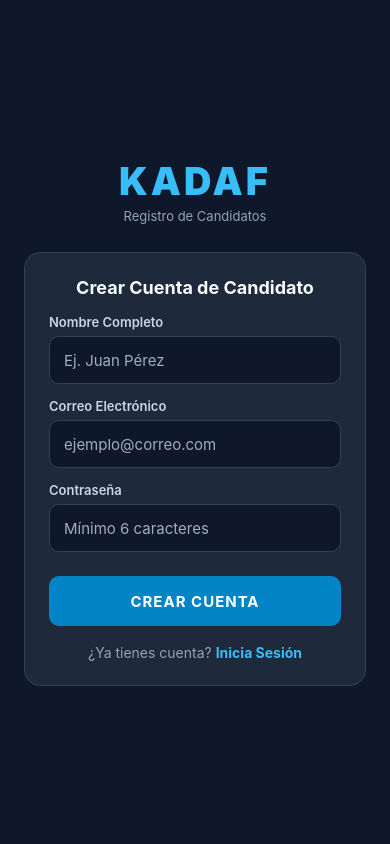
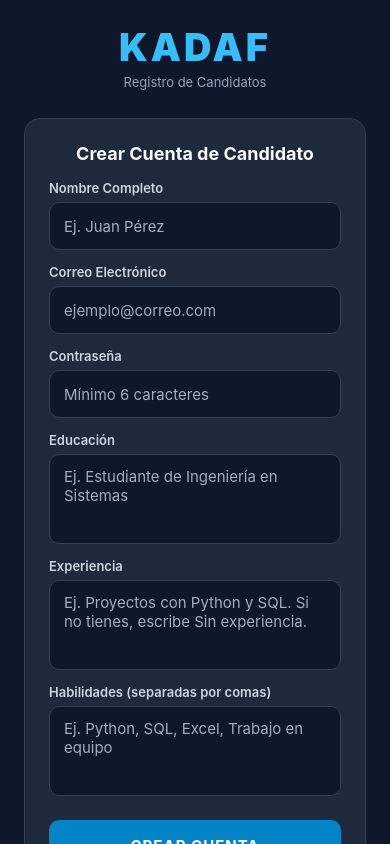
Before and after one commit to AroldoHvTz49/KADAF, a React Native app: screen /Register in a window 390 px wide. Built offline with nearby package versions, Linux system fonts and the light colour scheme.

Commit message:
arreglo de errores

```diff
--- a/screens/PanelReclutadorScreen.tsx
+++ b/screens/PanelReclutadorScreen.tsx
@@ -108,7 +108,7 @@ export default function Reclutador({ navigation }: { navigation: any }) {
 
         <Text style={styles.subtitulo}>Accesos rápidos</Text>
         <View style={styles.accesos}>
-          {['Vacantes', 'Candidatos'].map(nombre => (
+          {['Vacantes', 'Postulaciones'].map(nombre => (
             <Pressable
             key={nombre}
             style={styles.boton}
--- a/screens/RegisterScreen.tsx
+++ b/screens/RegisterScreen.tsx
@@ -1,3 +1,4 @@
+
 import React, { useState } from 'react';
 import {
   StyleSheet,
@@ -16,13 +17,23 @@ export default function RegisterScreen({ navigation }: { navigation?: any }) {
   const [nombre, setNombre] = useState('');
   const [email, setEmail] = useState('');
   const [password, setPassword] = useState('');
+  const [educacion, setEducacion] = useState('');
+  const [experiencia, setExperiencia] = useState('');
+  const [habilidades, setHabilidades] = useState('');
   const [loading, setLoading] = useState(false);
 
   const handleRegister = async () => {
     const cleanNombre = nombre.trim();
     const cleanEmail = email.trim().toLowerCase();
 
-    if (!cleanNombre || !cleanEmail || !password) {
+    if (
+      !cleanNombre ||
+      !cleanEmail ||
+      !password ||
+      !educacion.trim() ||
+      !experiencia.trim() ||
+      !habilidades.trim()
+    ) {
       alert('Por favor completa todos los campos.');
       return;
     }
@@ -32,34 +43,43 @@ export default function RegisterScreen({ navigation }: { navigation?: any }) {
       return;
     }
 
+    const listaHabilidades = habilidades
+      .split(',')
+      .map(item => item.trim())
+      .filter(Boolean);
+
+    if (listaHabilidades.length === 0) {
+      alert('Escribe al menos una habilidad.');
+      return;
+    }
+
     setLoading(true);
 
     try {
       const { error } = await supabase.auth.signUp({
         email: cleanEmail,
         password: password,
-        options:{
-          data:{
-            nombre: cleanNombre
+        options: {
+          data: {
+            nombre: cleanNombre,
+            educacion: educacion.trim(),
+            experiencia: experiencia.trim(),
+            habilidades: listaHabilidades
           }
         }
-      })
+      });
 
-      if (error){
-        alert('Error al registrarse: '+ error.message);
+      if (error) {
+        alert('Error al registrarse: ' + error.message);
         return;
-      };
+      }
 
-
-      alert('Registro Completado. Confirma tu cuenta por correo electronico para iniciar sesion.');
-      setLoading(false);
-
+      alert('Registro completado. Confirma tu cuenta por correo electrónico para iniciar sesión.');
       navigation?.replace('Login');
-
 
     } catch (error: any) {
       alert('Error al registrar: ' + (error.message || 'Inténtalo de nuevo.'));
-    } finally{
+    } finally {
       setLoading(false);
     }
   };
@@ -69,7 +89,10 @@ export default function RegisterScreen({ navigation }: { navigation?: any }) {
       style={styles.flexContainer}
       behavior={Platform.OS === 'ios' ? 'padding' : undefined}
     >
-      <ScrollView contentContainerStyle={styles.scrollContainer} keyboardShouldPersistTaps="handled">
+      <ScrollView
+        contentContainerStyle={styles.scrollContainer}
+        keyboardShouldPersistTaps="handled"
+      >
         <View style={styles.headerContainer}>
           <Text style={styles.appName}>KADAF</Text>
           <Text style={styles.tagline}>Registro de Candidatos</Text>
@@ -114,6 +137,45 @@ export default function RegisterScreen({ navigation }: { navigation?: any }) {
             />
           </View>
 
+          <View style={styles.inputGroup}>
+            <Text style={styles.label}>Educación</Text>
+            <TextInput
+              style={[styles.input, styles.inputGrande]}
+              placeholder="Ej. Estudiante de Ingeniería en Sistemas"
+              placeholderTextColor="#A0AEC0"
+              value={educacion}
+              onChangeText={setEducacion}
+              multiline
+              textAlignVertical="top"
+            />
+          </View>
+
+          <View style={styles.inputGroup}>
+            <Text style={styles.label}>Experiencia</Text>
+            <TextInput
+              style={[styles.input, styles.inputGrande]}
+              placeholder="Ej. Proyectos con Python y SQL. Si no tienes, escribe Sin experiencia."
+              placeholderTextColor="#A0AEC0"
+              value={experiencia}
+              onChangeText={setExperiencia}
+              multiline
+              textAlignVertical="top"
+            />
+          </View>
+
+          <View style={styles.inputGroup}>
+            <Text style={styles.label}>Habilidades (separadas por comas)</Text>
+            <TextInput
+              style={[styles.input, styles.inputGrande]}
+              placeholder="Ej. Python, SQL, Excel, Trabajo en equipo"
+              placeholderTextColor="#A0AEC0"
+              value={habilidades}
+              onChangeText={setHabilidades}
+              multiline
+              textAlignVertical="top"
+            />
+          </View>
+
           <TouchableOpacity
             style={styles.primaryButton}
             onPress={handleRegister}
@@ -131,7 +193,8 @@ export default function RegisterScreen({ navigation }: { navigation?: any }) {
             onPress={() => navigation && navigation.goBack()}
           >
             <Text style={styles.secondaryButtonText}>
-              ¿Ya tienes cuenta? <Text style={styles.linkBold}>Inicia Sesión</Text>
+              ¿Ya tienes cuenta?{' '}
+              <Text style={styles.linkBold}>Inicia Sesión</Text>
             </Text>
           </TouchableOpacity>
         </View>
@@ -141,19 +204,94 @@ export default function RegisterScreen({ navigation }: { navigation?: any }) {
 }
 
 const styles = StyleSheet.create({
-  flexContainer: { flex: 1, backgroundColor: '#0F172A' },
-  scrollContainer: { flexGrow: 1, justifyContent: 'center', alignItems: 'center', padding: 24 },
-  headerContainer: { alignItems: 'center', marginBottom: 28 },
-  appName: { fontSize: 38, fontWeight: '900', color: '#38BDF8', letterSpacing: 3 },
-  tagline: { fontSize: 13, color: '#94A3B8', marginTop: 4 },
-  card: { backgroundColor: '#1E293B', borderRadius: 16, padding: 24, borderWidth: 1, borderColor: '#334155', width:'100%', maxWidth: 450 },
-  cardTitle: { fontSize: 18, fontWeight: '700', color: '#F8FAFC', marginBottom: 16, textAlign: 'center' },
-  inputGroup: { marginBottom: 14 },
-  label: { fontSize: 13, color: '#CBD5E1', marginBottom: 6, fontWeight: '600' },
-  input: { backgroundColor: '#0F172A', borderWidth: 1, borderColor: '#334155', borderRadius: 10, paddingHorizontal: 14, height: 48, color: '#F8FAFC', fontSize: 15 },
-  primaryButton: { backgroundColor: '#0284C7', height: 50, borderRadius: 10, justifyContent: 'center', alignItems: 'center', marginTop: 10 },
-  primaryButtonText: { color: '#FFFFFF', fontSize: 15, fontWeight: '700', letterSpacing: 1 },
-  secondaryButton: { marginTop: 18, alignItems: 'center' },
-  secondaryButtonText: { color: '#94A3B8', fontSize: 14 },
-  linkBold: { color: '#38BDF8', fontWeight: '700' },
+  flexContainer: {
+    flex: 1,
+    backgroundColor: '#0F172A'
+  },
+  scrollContainer: {
+    flexGrow: 1,
+    justifyContent: 'center',
+    alignItems: 'center',
+    padding: 24
+  },
+  headerContainer: {
+    alignItems: 'center',
+    marginBottom: 28
+  },
+  appName: {
+    fontSize: 38,
+    fontWeight: '900',
+    color: '#38BDF8',
+    letterSpacing: 3
+  },
+  tagline: {
+    fontSize: 13,
+    color: '#94A3B8',
+    marginTop: 4
+  },
+  card: {
+    backgroundColor: '#1E293B',
+    borderRadius: 16,
+    padding: 24,
+    borderWidth: 1,
+    borderColor: '#334155',
+    width: '100%',
+    maxWidth: 450
+  },
+  cardTitle: {
+    fontSize: 18,
+    fontWeight: '700',
+    color: '#F8FAFC',
+    marginBottom: 16,
+    textAlign: 'center'
+  },
+  inputGroup: {
+    marginBottom: 14
+  },
+  label: {
+    fontSize: 13,
+    color: '#CBD5E1',
+    marginBottom: 6,
+    fontWeight: '600'
+  },
+  input: {
+    backgroundColor: '#0F172A',
+    borderWidth: 1,
+    borderColor: '#334155',
+    borderRadius: 10,
+    paddingHorizontal: 14,
+    height: 48,
+    color: '#F8FAFC',
+    fontSize: 15
+  },
+  inputGrande: {
+    height: 90,
+    paddingTop: 12
+  },
+  primaryButton: {
+    backgroundColor: '#0284C7',
+    height: 50,
+    borderRadius: 10,
+    justifyContent: 'center',
+    alignItems: 'center',
+    marginTop: 10
+  },
+  primaryButtonText: {
+    color: '#FFFFFF',
+    fontSize: 15,
+    fontWeight: '700',
+    letterSpacing: 1
+  },
+  secondaryButton: {
+    marginTop: 18,
+    alignItems: 'center'
+  },
+  secondaryButtonText: {
+    color: '#94A3B8',
+    fontSize: 14
+  },
+  linkBold: {
+    color: '#38BDF8',
+    fontWeight: '700'
+  }
 });
```
Also changed, not shown: screens/GestionVacantesScreen.tsx (+25 -5 lines).
